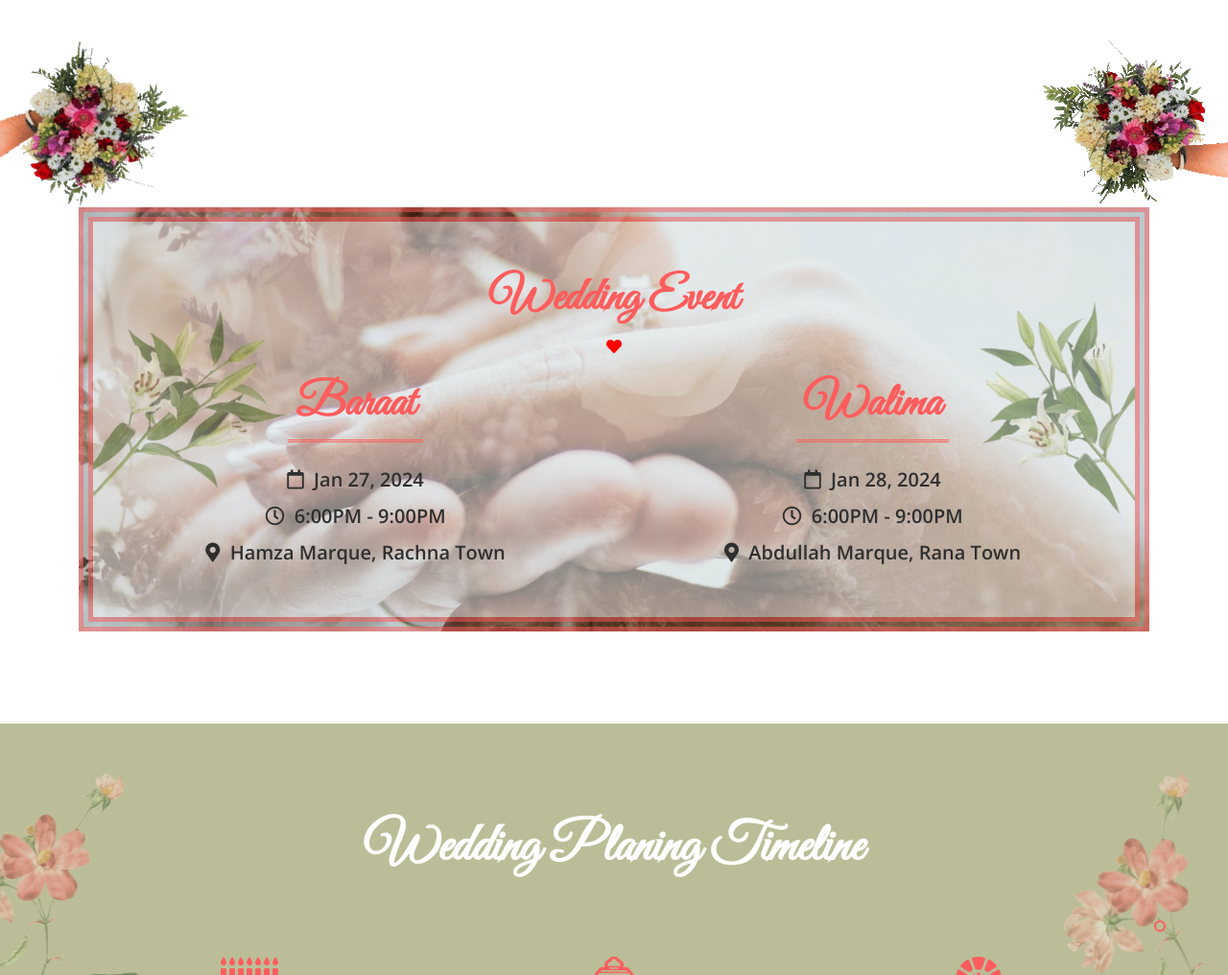
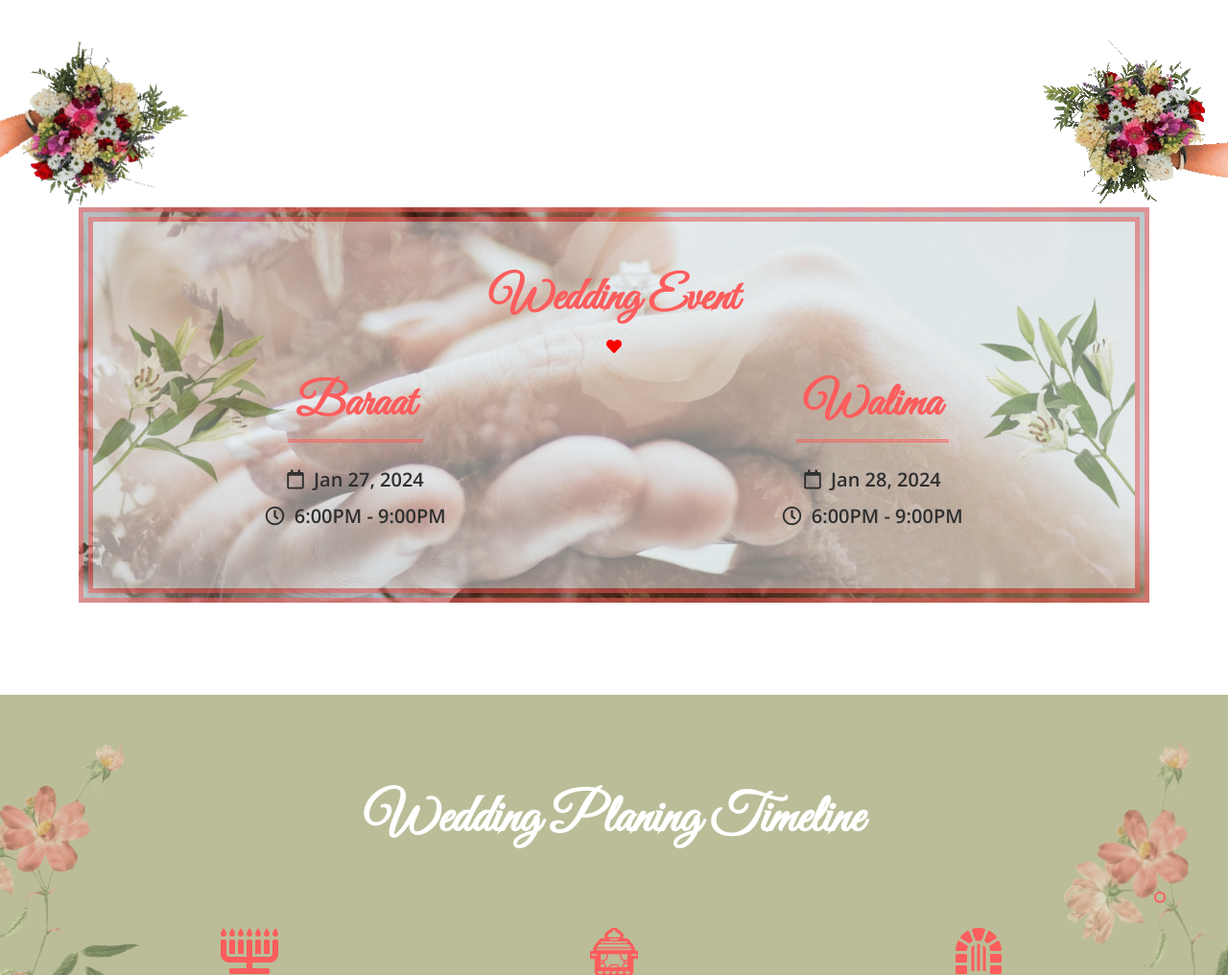
Before and after one commit to hafiz9ouman/NWD_invitation, a plain HTML site: page index.html in a window 1280 px wide. Shown: the part 1426-2442 px from the top of the page at 96% size. Drawn offline with nearby package versions, Linux system fonts and the light colour scheme; some packages are replaced by stand-ins of ours; a script that the page names is missing; a web font is replaced by a local one.

Commit message:
Address updated

```diff
--- a/index.html
+++ b/index.html
@@ -293,7 +293,7 @@
                                     </div>
                                     <p class="mb-2 text-dark fw-bolder fs-5"><i class="far fa-calendar" style="color:re;"></i>&nbsp;&nbsp;Jan 27, 2024</p>
                                     <p class="mb-2 text-dark fw-bolder fs-5"><i class="far fa-clock" style="color:re;"></i>&nbsp;&nbsp;6:00PM - 9:00PM</p>
-                                    <p class="mb-0 text-dark fw-bolder fs-5"><i class="fas fa-map-marker-alt"></i>&nbsp;&nbsp;Hamza Marque, Rachna Town</p>
+                                    <!-- <p class="mb-0 text-dark fw-bolder fs-5"><i class="fas fa-map-marker-alt"></i>&nbsp;&nbsp;Hamza Marque, Rachna Town</p> -->
                                 </div>
                             </div>
                             <div class="col-md-6">
@@ -303,7 +303,7 @@
                                     </div>
                                     <p class="mb-2 text-dark fw-bold fs-5"><i class="far fa-calendar"></i>&nbsp;&nbsp;Jan 28, 2024</p>
                                     <p class="mb-2 text-dark fw-bold fs-5"><i class="far fa-clock"></i>&nbsp;&nbsp;6:00PM - 9:00PM</p>
-                                    <p class="mb-0 text-dark fw-bold fs-5"><i class="fas fa-map-marker-alt"></i>&nbsp;&nbsp;Abdullah Marque, Rana Town</p>
+                                    <!-- <p class="mb-0 text-dark fw-bold fs-5"><i class="fas fa-map-marker-alt"></i>&nbsp;&nbsp;Abdullah Marque, Rana Town</p> -->
                                 </div>
                             </div>
                         </div>
```
